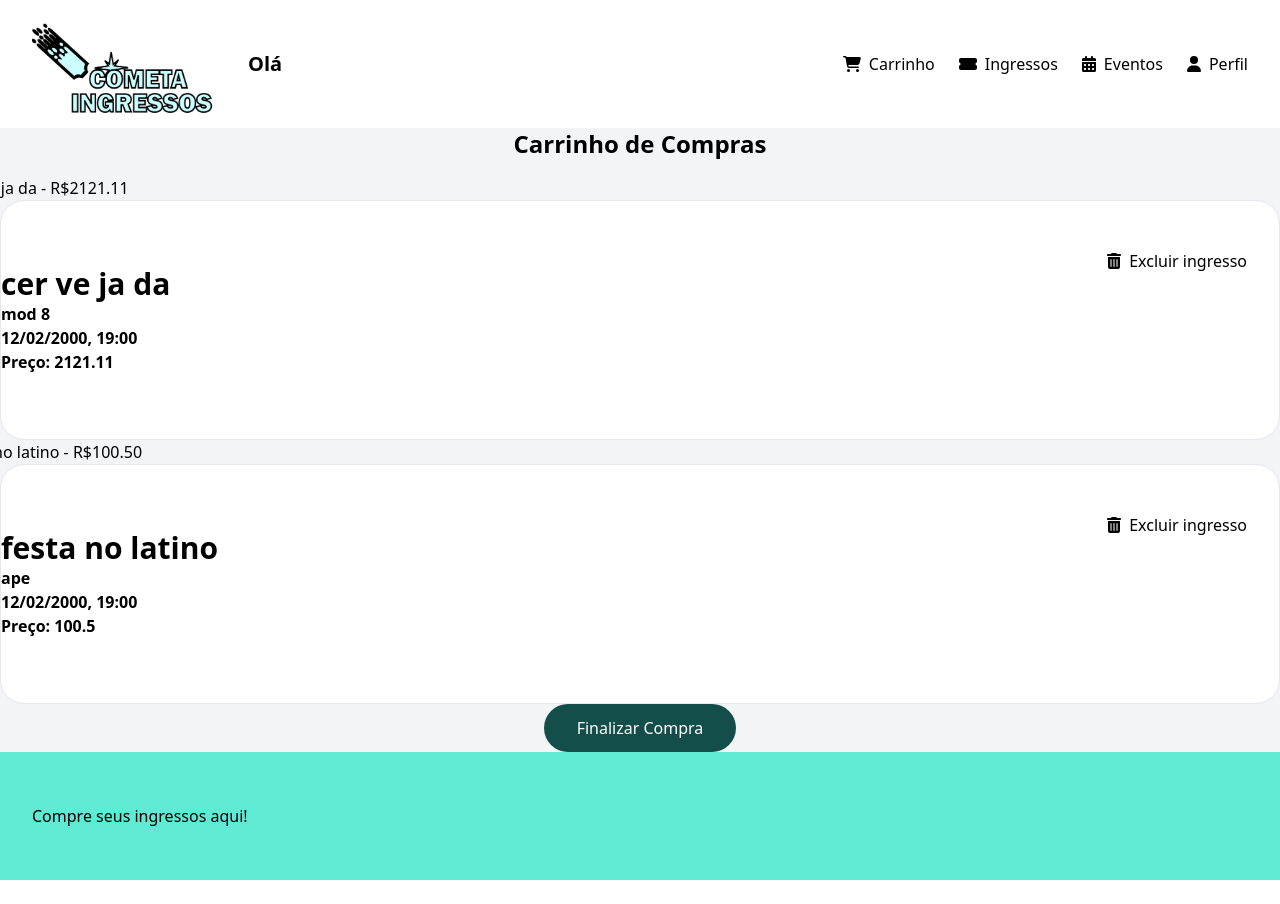
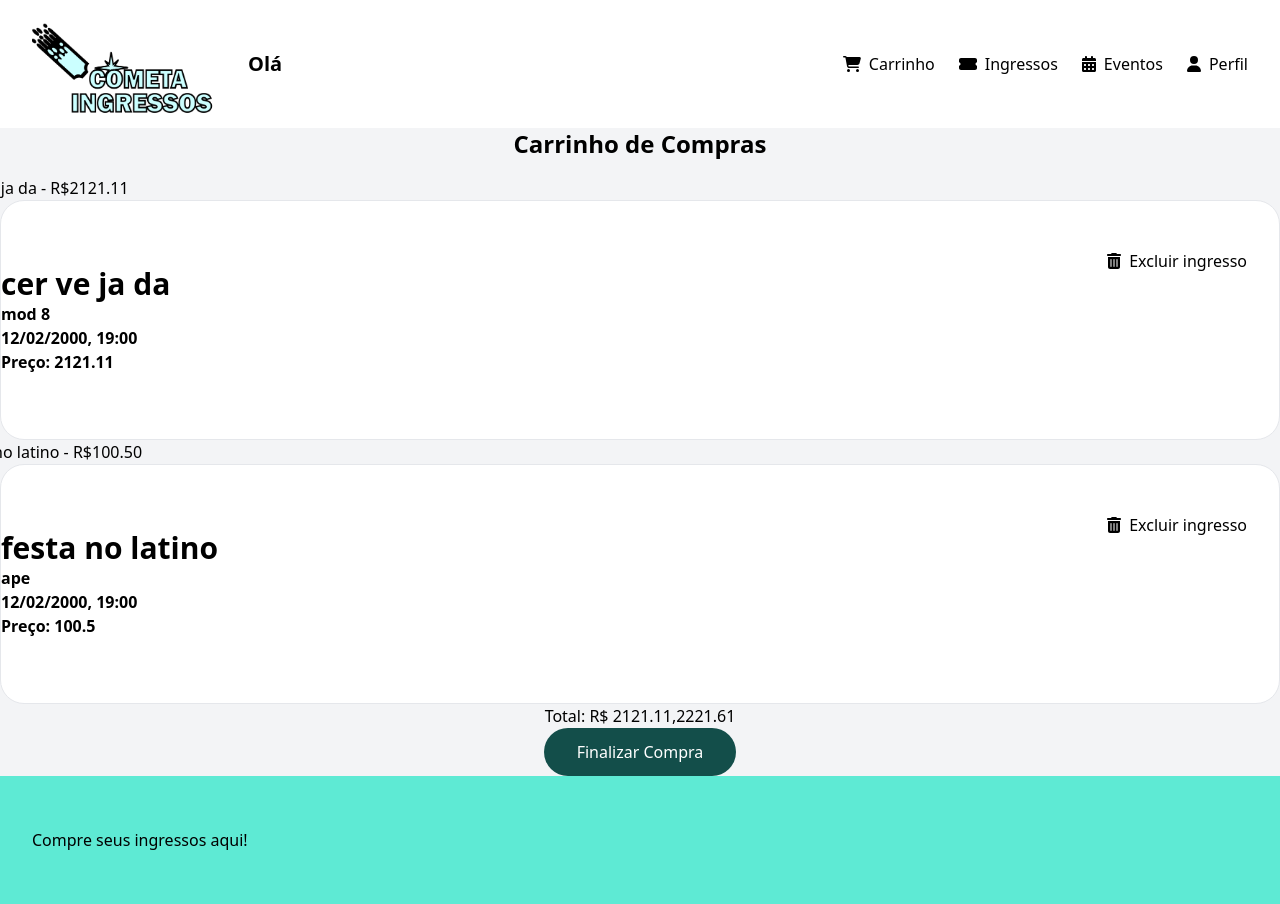
Before and after one commit to Yamazaki-Khaio/Cometa-Ingresso, a Next.js app in the folder ingressoscometa/: page /carrinho in a window 1280 px wide. Shown: the top 904 px of the page. Before the commit the page ends 880 px from the top, so only its background shows below. Built offline with nearby package versions, Linux system fonts and the light colour scheme; no server answers.

Commit message:
Tela carrinho

```diff
--- a/ingressoscometa/src/components/Carrinho/TelaCarrinho.tsx
+++ b/ingressoscometa/src/components/Carrinho/TelaCarrinho.tsx
@@ -3,6 +3,9 @@ import BotaoFinalizarCompra from "./BotaoFinalizarCompra";
 import Tabela from "../RelatorioEventosPromoter/TabelaEvento";
 import { I18NConfig } from "next/dist/server/config-shared";
 import BotaoDelete from "./BotaoDeleteIngresso";
+import { isTemplateExpression } from "typescript";
+
+var total: number = 0;
 
 interface Item {
     id: number;
@@ -30,6 +33,7 @@ interface CartProps {
         price: 100.50}]
   };
 
+
   export default function TelaCarrinho() {
     return (
       <div className="flex flex-col items-center">
@@ -40,7 +44,7 @@ interface CartProps {
               {item.name} - R${item.price.toFixed(2)}
               <div className="relative flex flex-wrap justify-start content-center h-60 w-screen ml-12 mr-12 border bg-white  rounded-3xl">
                 <form>
-                <p className="font-bold  text-3xl">{item.name}</p>
+                <p className="font-bold  text-3xl ">{item.name}</p>
                 <p className="font-bold  text-2xs">{item.place}</p>
                 <p className="font-bold  text-2xs">{item.time}</p>
                 <p className="font-bold  text-2xs">Preço: {item.price}</p>
@@ -53,6 +57,10 @@ interface CartProps {
 
           ))}
         </ul>
+        Total: R${" "+carrinho.cartItems.map((item)=>(
+          total +=item.price
+        ))}
+
         <BotaoFinalizarCompra frase="Deseja confirmar sua compra?" caminho="/qrcode"/>
       </div>
     );
```
